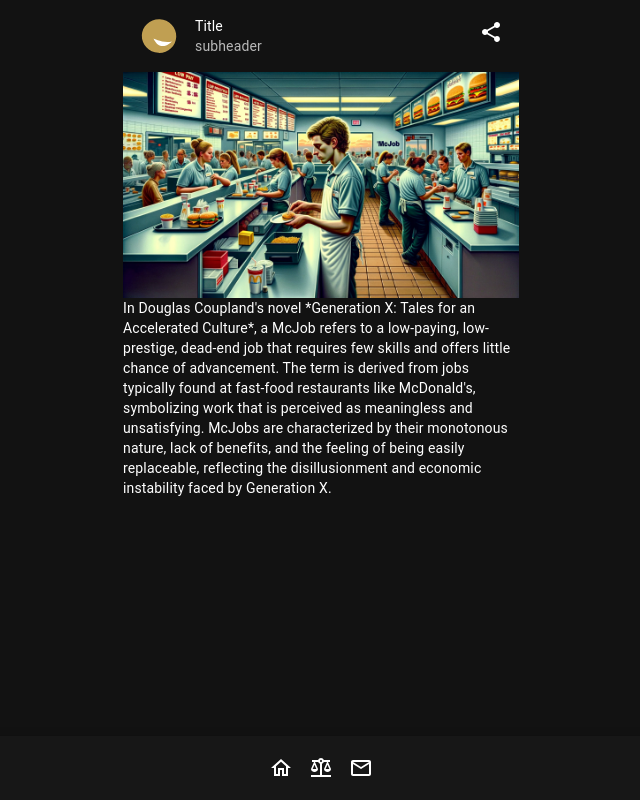
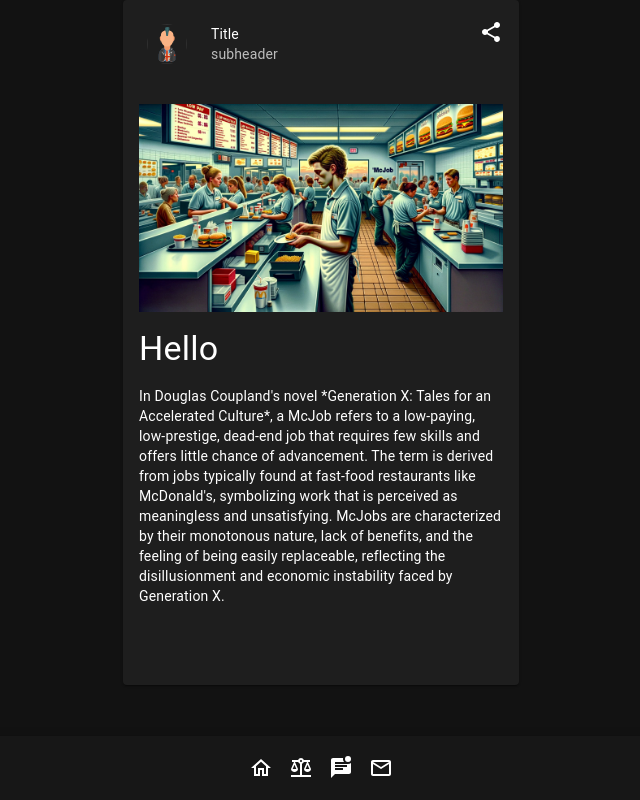
Before and after one commit to listingslab/goldlabel-library, a Next.js app: page / in a window 1280 px wide. Shown: the whole page, without its empty margins (319-959 px from the left). Built offline with nearby package versions, Linux system fonts and the light colour scheme; no server answers.

Commit message:
Adjusts the Typography

```diff
--- a/GLLibrary/Layout/Mobile.tsx
+++ b/GLLibrary/Layout/Mobile.tsx
@@ -1,10 +1,13 @@
 import * as React from 'react';
+import { useRouter } from 'next/navigation';
 import {
   CssBaseline,
   Box,
   Container,
   IconButton,
+  Card,
   CardHeader,
+  CardContent,
   Avatar,
 } from '@mui/material';
 import { Icon } from '../Design';
@@ -12,14 +15,27 @@ import { BottomNavbar } from '../Nav';
 
 export default function Mobile(props: any) {
   const { children } = props;
+  const router = useRouter();
+
+  const onNavClick = (newRoute: string) => {
+    router.push(newRoute);
+  };
 
   return (
     <>
       <CssBaseline />
       <Container maxWidth="xs">
-        <Box sx={{ pb: '50px' }}>
+        <Card sx={{ pb: '50px' }}>
           <CardHeader
-            avatar={<Avatar src={'/svg/iOS.svg'} />}
+            avatar={
+              <IconButton
+                onClick={() => {
+                  onNavClick('/');
+                }}
+              >
+                <Avatar src={'/svg/characters/punk.svg'} />
+              </IconButton>
+            }
             title={'Title'}
             subheader={'subheader'}
             action={
@@ -28,10 +44,10 @@ export default function Mobile(props: any) {
               </IconButton>
             }
           />
-          {children}
-        </Box>
+          <CardContent>{children}</CardContent>
+        </Card>
+        <BottomNavbar />
       </Container>
-      <BottomNavbar />
     </>
   );
 }
--- a/GLLibrary/Nav/BottomNavbar.tsx
+++ b/GLLibrary/Nav/BottomNavbar.tsx
@@ -46,6 +46,16 @@ export default function BottomNavbar() {
 
           <IconButton
             // color="primary"
+            aria-label="News"
+            onClick={() => {
+              onNavClick('/news');
+            }}
+          >
+            <Icon icon="notifyr" />
+          </IconButton>
+
+          <IconButton
+            // color="primary"
             aria-label="Contact"
             onClick={() => {
               onNavClick('/contact');
--- a/app/contact/page.tsx
+++ b/app/contact/page.tsx
@@ -1,5 +1,5 @@
 import * as React from 'react';
-import { Typography } from '@mui/material';
+import { Box, Typography } from '@mui/material';
 import Image from 'next/image';
 
 export default function Page() {
@@ -8,7 +8,6 @@ export default function Page() {
 
   return (
     <main>
-      <Typography variant="h2">Contact</Typography>
       <Image
         priority
         layout="responsive"
@@ -17,6 +16,8 @@ export default function Page() {
         alt="surprised"
         src="/webp/surprised.webp"
       />
+      <Box sx={{ height: 16 }} />
+      <Typography variant="h4">Contact</Typography>
     </main>
   );
 }
--- a/app/legal/page.tsx
+++ b/app/legal/page.tsx
@@ -1,5 +1,5 @@
 import * as React from 'react';
-import { Typography } from '@mui/material';
+import { Box, Typography } from '@mui/material';
 import Image from 'next/image';
 
 export default function Page() {
@@ -8,7 +8,6 @@ export default function Page() {
 
   return (
     <main>
-      <Typography variant="h2">Legal</Typography>
       <Image
         priority
         layout="responsive"
@@ -17,6 +16,8 @@ export default function Page() {
         alt="drones with guns"
         src="/webp/drones-with-guns.webp"
       />
+      <Box sx={{ height: 16 }} />
+      <Typography variant="h4">Legal</Typography>
     </main>
   );
 }
--- a/app/news/page.tsx
+++ b/app/news/page.tsx
@@ -1,5 +1,5 @@
 import * as React from 'react';
-import { Typography } from '@mui/material';
+import { Box, Typography } from '@mui/material';
 import Image from 'next/image';
 
 export default function Page() {
@@ -8,7 +8,6 @@ export default function Page() {
 
   return (
     <main>
-      <Typography variant="h2">News</Typography>
       <Image
         priority
         layout="responsive"
@@ -17,6 +16,8 @@ export default function Page() {
         alt="drones with guns"
         src="/webp/drones-with-guns.webp"
       />
+      <Box sx={{ height: 16 }} />
+      <Typography variant="h4">News</Typography>
     </main>
   );
 }
--- a/app/page.tsx
+++ b/app/page.tsx
@@ -1,5 +1,5 @@
 import * as React from 'react';
-import { Typography } from '@mui/material';
+import { Box, Typography } from '@mui/material';
 import Image from 'next/image';
 
 export default function Page() {
@@ -16,6 +16,9 @@ export default function Page() {
         alt="Mc Job"
         src="/webp/mcjob.webp"
       />
+      <Box sx={{ height: 16 }} />
+      <Typography variant="h4">Hello</Typography>
+      <Box sx={{ height: 16 }} />
       <Typography variant="body2" gutterBottom>
         In Douglas Coupland&apos;s novel *Generation X: Tales for an Accelerated
         Culture*, a McJob refers to a low-paying, low-prestige, dead-end job
```
Also changed, not shown: 2 other files (tests, documents, lock files or other folders).
